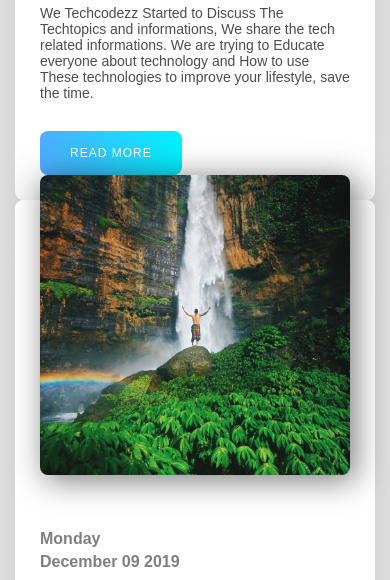
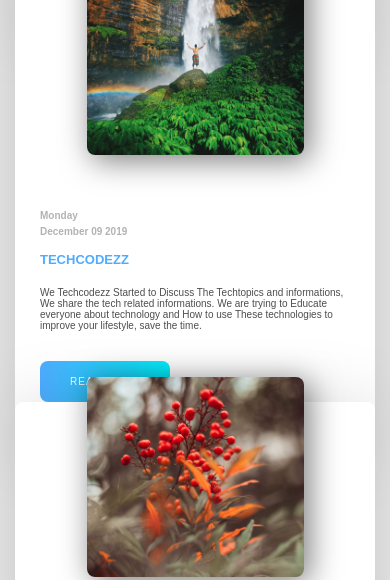
Before and after one commit to shabeersha/responsive_Blog_Post_Card, a plain HTML site: page index.html in a window 390 px wide. Shown: the part 430-1010 px from the top of the page. Drawn offline with Linux system fonts and the light colour scheme.

Commit message:
last lab

```diff
--- a/styles.css
+++ b/styles.css
@@ -25,7 +25,8 @@ body{
 
 .post{
 
-
+	width: 100%;
+	height: 50vh;
 	display: flex;
 	align-items: center;
 	justify-content: center;
@@ -45,9 +46,9 @@ body{
 }
 
 .blog-post_img{
-	min-width: 35rem;
-	max-width: 35rem;
-	height: 30rem;
+	min-width: 17rem;
+	max-width: 17rem;
+	height: 15rem;
 	transform: translateX(-8rem);
 	position: relative;
 
@@ -73,16 +74,20 @@ body{
 	border-radius: .8rem;
 }
 
+.blog-post_info{
+	margin-left: -30px;
+}
+
 .blog-post_date span{
 	display: block;
-	color: rgba(0,0,0,.5);
-	font-size: 1.6rem;
+	color: rgba(0,0,0,.30);
+	font-size: 1rem;
 	font-weight: 600;
 	margin: .5rem 0;
 }
 
 .blog-post_title{
-	font-size: 2.5rem;
+	font-size: 1.3rem;
 	margin: 1.5rem 0 2rem;
 	text-transform:  uppercase;
 	color: #4facfe;
@@ -90,7 +95,7 @@ body{
 
 .blog-post_text{
 	margin-bottom: 3rem;
-	font-size: 1.4rem;
+	font-size: 1rem;
 	color: rgba(0,0,0,.7);
 }
 
@@ -99,7 +104,7 @@ body{
 	padding: 1.5rem 3rem;
 	letter-spacing: 1px;
 	text-transform: uppercase;
-	font-size: 1.2rem;
+	font-size: 1rem;
 	color: #fff;
 	background-image: linear-gradient(to right,#4facfe 0%,#00f2fe 100%);
 	border-radius: .8rem;
@@ -109,6 +114,7 @@ body{
 
 .blog-post_cta:hover{
 		background-image: linear-gradient(to right,#00f2fe 0%,#4facfe 100%);
+		color: #000;
 }
 
 @media screen and (max-width: 1068px) {
@@ -116,8 +122,8 @@ body{
 		max-width: 80rem;
 	}
 	.blog-post_img{
-		min-width: 30rem;
-		max-width: 30rem;
+		min-width: 15rem;
+		max-width: 15rem;
 	}
 }
 
@@ -125,8 +131,14 @@ body{
 	.blog-post{
 		max-width: 70rem;
 	}
+	.blog-post_img{
+		min-width: 20rem;
+		max-width: 20rem;
+	}
 
 }
+
+/* Tablet Screen*/
 
 @media screen and (max-width: 768px) {
 	.blog-post{
@@ -139,5 +151,33 @@ body{
 		min-width: 100%;
 		max-width: 100%;
 		transform: translate(0,-5rem);
+		height: 20rem;
+
+
+	}
+
+
+
+	.blog-post_info{
+	margin-left: 0px;
 	}
 }
+
+/* Mobile Screen*/
+@media screen and (max-width: 414px) {
+	.blog-post{
+		padding: 2.5rem;
+		flex-direction: column;
+
+
+	}
+	.blog-post_img{
+		min-width: 70%;
+		max-width: 70%;
+		transform: translate(0,-5rem);
+	}
+
+	.blog-post_info{
+	margin-left: 0px;
+	}
+}
```
